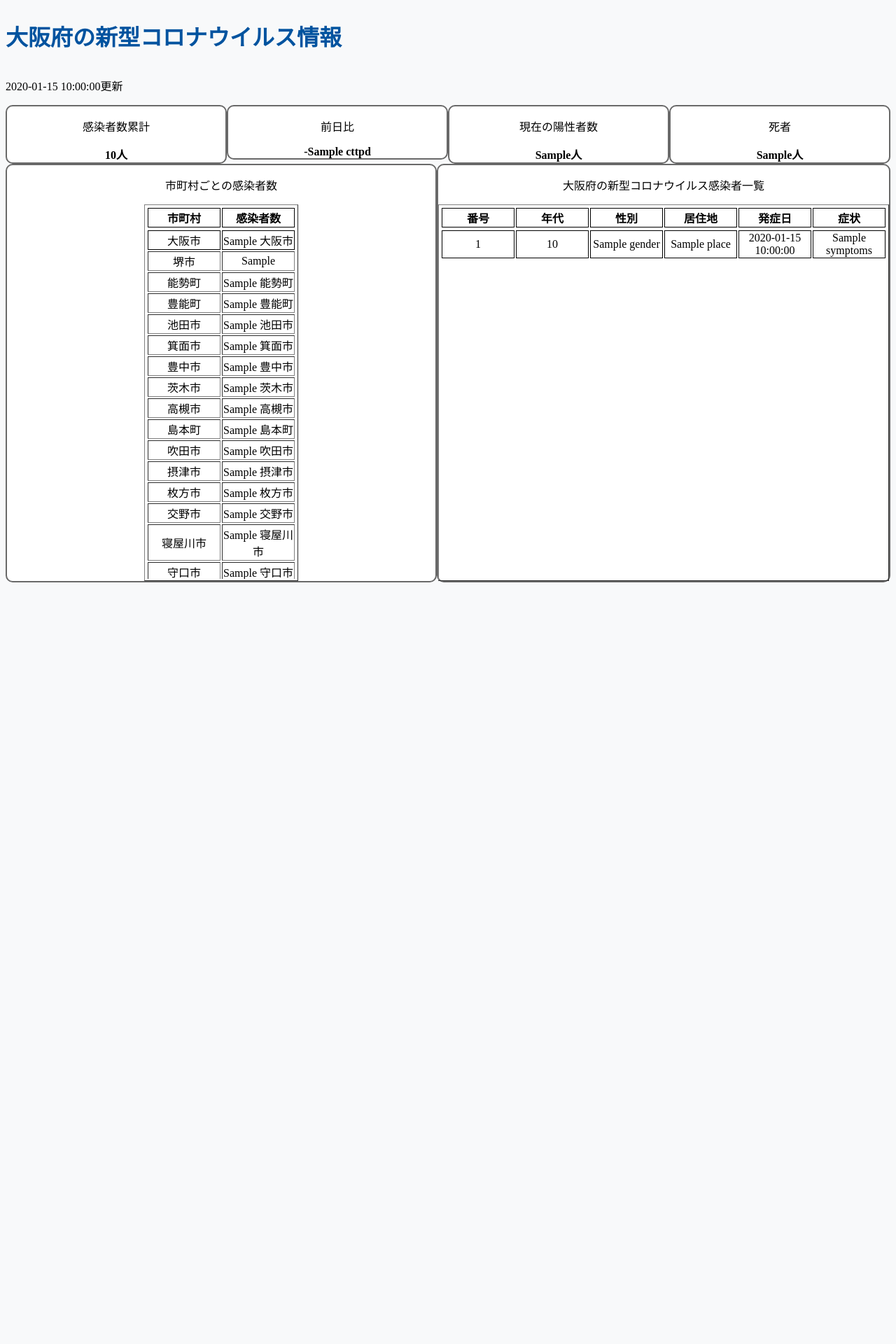
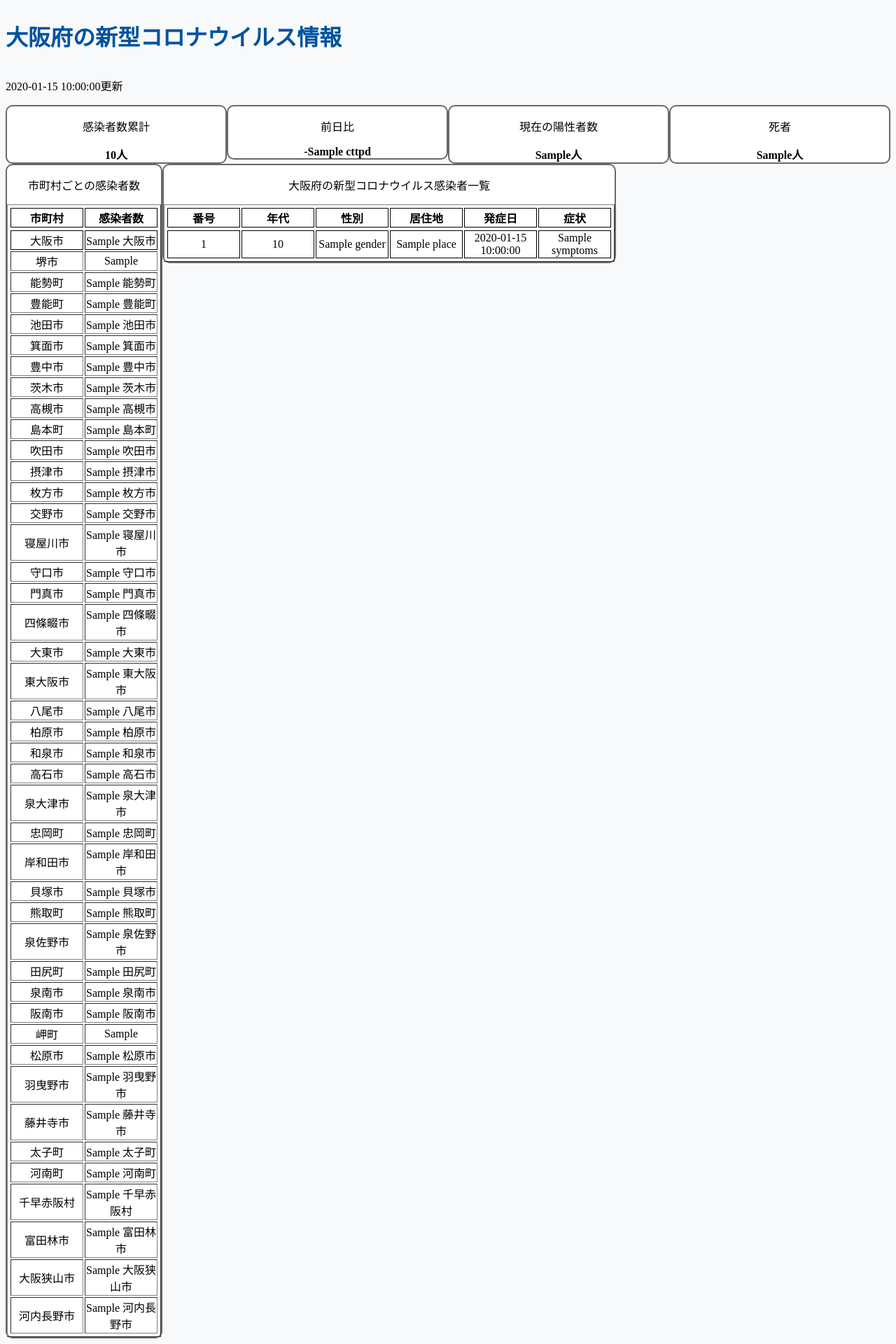
Before and after one commit to nobu114/corona_osaka, a Flask app: template app/templates/index.html in a window 1280 px wide. Shown: the whole page at 70% size. Before the commit the page ends 832 px from the top, so only its background shows below. Run offline with Flask 2, Linux system fonts and the light colour scheme; the template is opened without the code that fills it: most values are stand-ins (such as "Sample title", 1, 10 or a date in 2020); parts of the project's set-up code (start-up, migrations or seed data) failed here and were passed over.

Commit message:
スクロール削除

```diff
--- a/app/static/css/style.css
+++ b/app/static/css/style.css
@@ -8,9 +8,11 @@ h1 {
     color: #00539f;
 }
 .table-contents{
-    height: 500px;
+    height: max-content
+    /*
     overflow: scroll;
     -webkit-overflow-scrolling: touch
+    */
 }
 td {
     text-align: center;
@@ -27,7 +29,7 @@ td {
 }
 .container2 {
     width: 100%;
-    max-width: 960;
+    max-width: max-content;
     display: flex;
     flex-wrap: wrap;
     justify-content: center;
```
